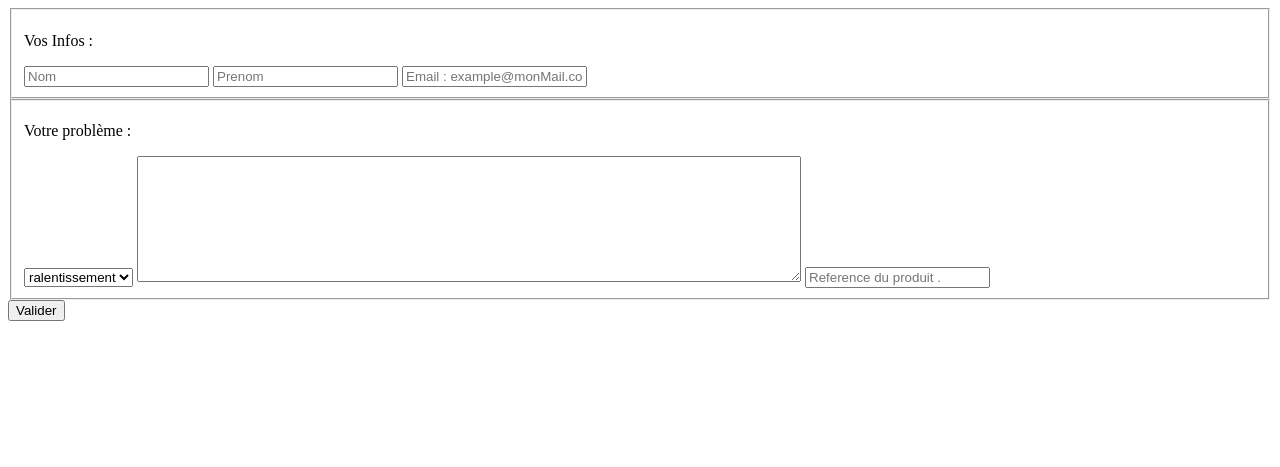
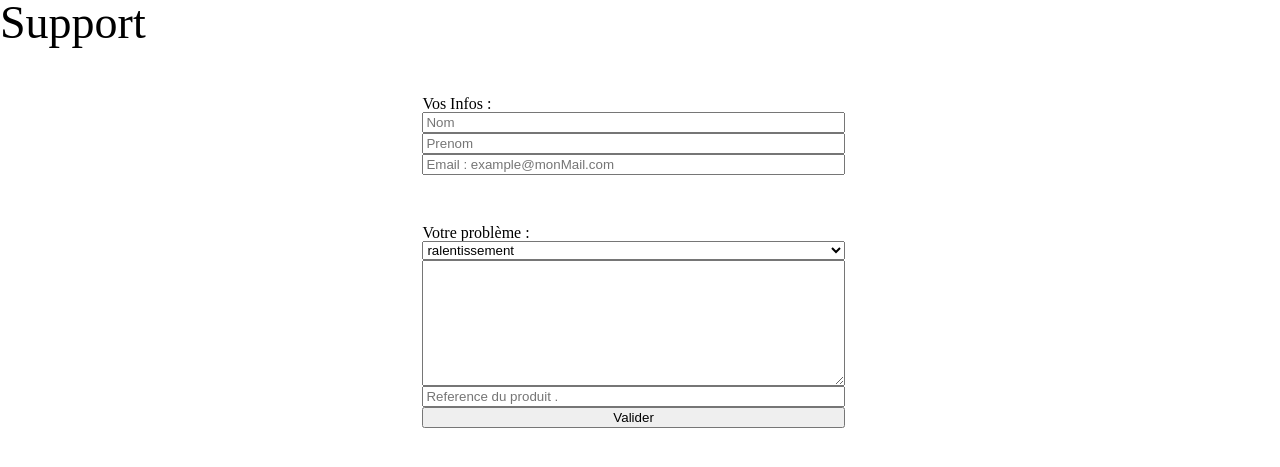
Before and after one commit to tmillot08/SimplonTech, a PHP site: page /html/support.html in a window 1280 px wide. Shown: the top 467 px of the page. Run offline with PHP 8.4, Linux system fonts and the light colour scheme.

Commit message:
fusion style.css et footer.css

```diff
--- a/css/footer.css
+++ b/css/footer.css
@@ -64,8 +64,6 @@ footer span {
 
 }
 
-
-
 #copyright{
   align-self: flex-end;
   margin-top: auto;
--- a/css/style.css
+++ b/css/style.css
@@ -19,3 +19,77 @@ li{
   font-size: 1.6rem;
 }
 /*------------------------------------------------*/
+
+/************************FOOTER**************************/
+footer a {
+  color: inherit;
+}
+
+footer{
+  display: flex;
+  flex-direction: column;
+  flex-wrap: wrap;
+  position: absolute;
+  bottom: 0;
+  background-color: #0D0630;
+  color: #FFEAD0;
+  min-width: 100%;
+   max-height: 270px;
+}
+
+footer ul {
+  margin-top: 30px;
+  margin-left: 20px;
+  list-style:disc;
+}
+
+footer ul a li{
+  width: 120px;
+  height: auto;
+  margin-bottom: 10px;
+  margin-left: 20px;
+  margin-top: 10px;
+}
+
+footer span {
+}
+
+
+.navLogo{
+  display: flex;
+  justify-content:flex-start;
+  width: 100%;
+}
+
+.groupeLogo{
+  display: flex;
+  flex-direction: column;
+  margin-top: 20px;
+  margin-left: 95%;
+  position: absolute;
+}
+
+.navFooter{
+  align-self: flex-start;
+}
+
+.logotech{
+    margin-left: 32%;
+    margin-top: 50px;
+}
+
+.logotech p:nth-child(2){
+  margin-left: 55%;
+}
+
+.logotech p{
+  font-size: 5.0rem;
+
+}
+
+#copyright{
+  align-self: flex-end;
+  margin-top: auto;
+  margin-right: 10px;
+  margin-bottom: 10px;
+}
--- /dev/null
+++ b/css/support.css
@@ -0,0 +1,19 @@
+body *{
+
+}
+
+form{
+  display: flex;
+  flex-direction: column;
+  justify-content: center;
+  width: 33%;
+  margin-left: 33%;
+  margin-right: 33%;
+}
+
+form fieldset{
+  display: flex;
+  flex-direction: column;
+  justify-content: center;
+  margin-top: 50px;
+}
--- a/html/support.html
+++ b/html/support.html
@@ -3,6 +3,9 @@
   <head>
     <meta charset="utf-8">
     <title></title>
+    <link rel="stylesheet" href="../css/reset.css">
+    <link rel="stylesheet" href="../css/style.css">
+    <link rel="stylesheet" href="../css/support.css">
   </head>
   <body>
     <header>
@@ -10,6 +13,7 @@
     </header>
 
     <main class="supportMain">
+      <h1>Support</h1>
       <form action="index.html" method="post">
         <fieldset class="infoClient">
           <p>Vos Infos :</p>
@@ -25,7 +29,7 @@
             <option value="allumage">allumage</option>
             <option value="autres">autres</option>
           </select>
-          <textarea name="details" rows="8" cols="80"></textarea>
+          <textarea name="details" rows="8" cols="50"></textarea>
           <input type="text" name="ref" placeholder="Reference du produit ." required>
         </fieldset>
         <input type="submit" name="submit" value="Valider">
```
